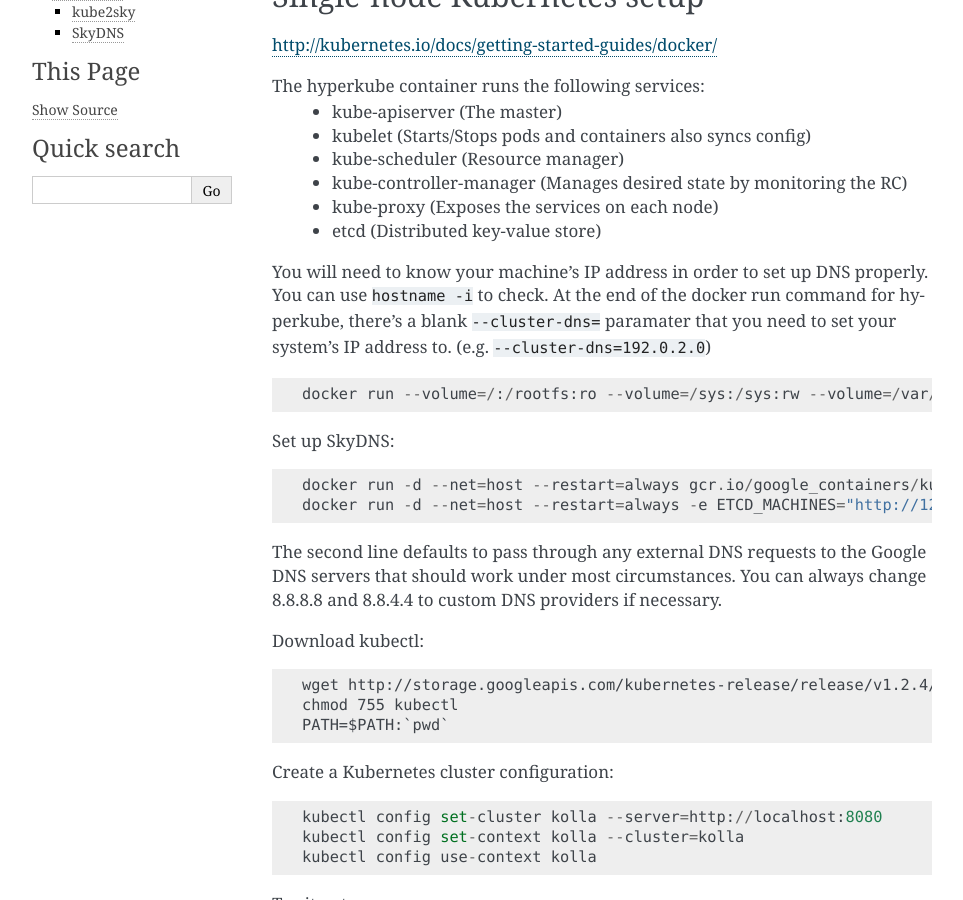
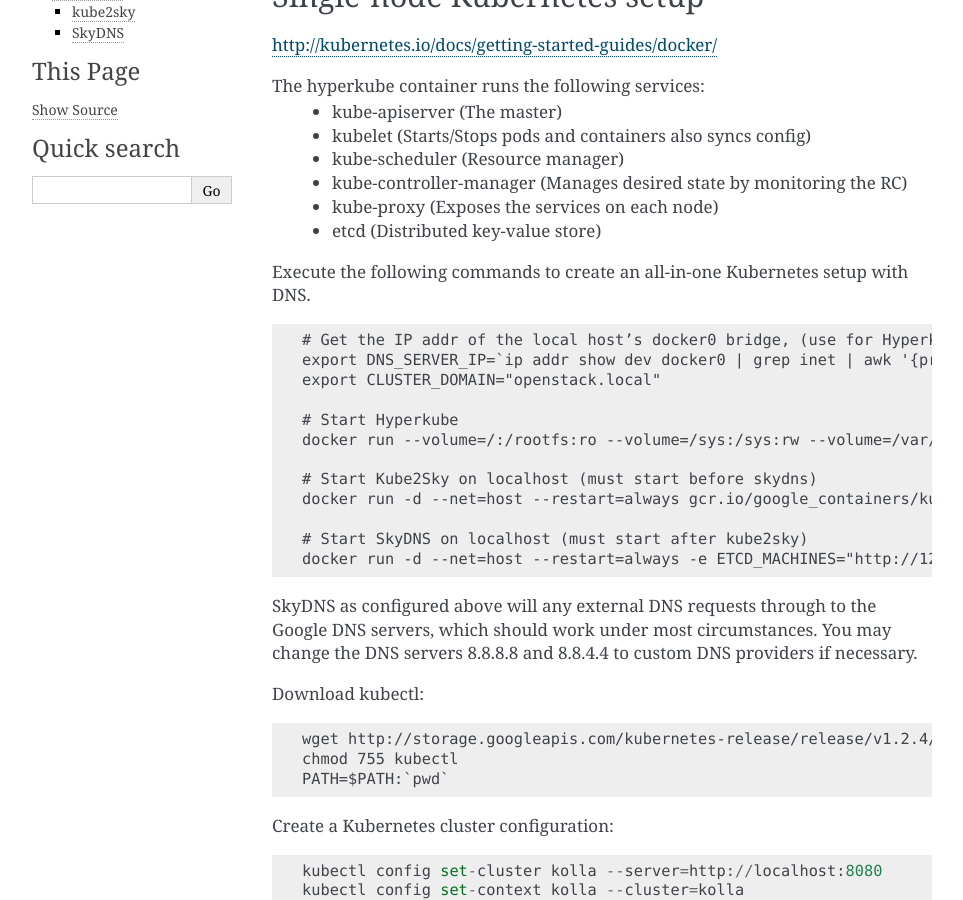
Before and after one commit to openstack-archive/kolla-kubernetes, a Sphinx documentation site: the page built from doc/source/kubernetes-all-in-one.rst, in a window 1280 px wide and 900 px high, scrolled down 198 px. Shown: the whole window, without its empty margins (148-1111 px from the left). Built offline with Sphinx 7.4.7, drawn with Linux system fonts in a browser that asks for light colours.

Commit message:
Simplify DNS docs, removing need for user decisions
- The existing instructions require the user to make decisions where
  the user must lookup the hostip and then substitute it into the
  command.  This change removes that need, and makes the instructions
  cut-and-pastable.

Change-Id: I3e5f91671a87ac707e9d6c91a04a4f105874625b

```diff
--- a/doc/source/kubernetes-all-in-one.rst
+++ b/doc/source/kubernetes-all-in-one.rst
@@ -17,23 +17,27 @@ The hyperkube container runs the following services:
   - kube-proxy (Exposes the services on each node)
   - etcd (Distributed key-value store)
 
-You will need to know your machine's IP address in order to set up DNS
-properly.  You can use ``hostname -i`` to check.  At the end of the docker run
-command for hyperkube, there's a blank ``--cluster-dns=`` paramater that you
-need to set your system's IP address to.  (e.g. ``--cluster-dns=192.0.2.0``)
+Execute the following commands to create an all-in-one Kubernetes setup with DNS.
 
 ::
 
-   docker run --volume=/:/rootfs:ro --volume=/sys:/sys:rw --volume=/var/lib/docker/:/var/lib/docker:rw --volume=/var/lib/kubelet/:/var/lib/kubelet:rw,shared --volume=/var/run:/var/run:rw --net=host --pid=host --privileged=true --name=kubelet -d gcr.io/google_containers/hyperkube-amd64:v1.2.4 /hyperkube kubelet --resolv-conf="" --containerized --hostname-override="127.0.0.1" --address="0.0.0.0" --api-servers=http://localhost:8080 --config=/etc/kubernetes/manifests --cluster-domain=openstack.local --allow-privileged=true --v=2 --cluster-dns=
+   # Get the IP addr of the local host’s docker0 bridge, (use for Hyperkube DNS)
+   export DNS_SERVER_IP=`ip addr show dev docker0 | grep inet | awk '{print $2}'| cut -d'/' -f1`
+   export CLUSTER_DOMAIN="openstack.local"
 
-Set up SkyDNS::
+   # Start Hyperkube
+   docker run --volume=/:/rootfs:ro --volume=/sys:/sys:rw --volume=/var/lib/docker/:/var/lib/docker:rw --volume=/var/lib/kubelet/:/var/lib/kubelet:rw,shared --volume=/var/run:/var/run:rw --net=host --pid=host --privileged=true --name=kubelet -d gcr.io/google_containers/hyperkube-amd64:v1.2.4 /hyperkube kubelet --resolv-conf="" --containerized --hostname-override="127.0.0.1" --address="0.0.0.0" --api-servers=http://localhost:8080 --config=/etc/kubernetes/manifests --cluster-domain=${CLUSTER_DOMAIN} --allow-privileged=true --v=2 --cluster-dns=${DNS_SERVER_IP}
 
-    docker run -d --net=host --restart=always gcr.io/google_containers/kube2sky:1.12 -v=10 -logtostderr=true -domain=openstack.local -etcd-server="http://127.0.0.1:4001"
-    docker run -d --net=host --restart=always -e ETCD_MACHINES="http://127.0.0.1:4001" -e SKYDNS_DOMAIN="openstack.local" -e SKYDNS_ADDR="0.0.0.0:53" -e SKYDNS_NAMESERVERS="8.8.8.8:53,8.8.4.4:53" gcr.io/google_containers/skydns:2015-10-13-8c72f8c
+   # Start Kube2Sky on localhost (must start before skydns)
+   docker run -d --net=host --restart=always gcr.io/google_containers/kube2sky:1.12 -v=10 -logtostderr=true -domain=${CLUSTER_DOMAIN} -etcd-server="http://127.0.0.1:4001"
 
-The second line defaults to pass through any external DNS requests to the
-Google DNS servers that should work under most circumstances.  You can always
-change 8.8.8.8 and 8.8.4.4 to custom DNS providers if necessary.
+   # Start SkyDNS on localhost (must start after kube2sky)
+   docker run -d --net=host --restart=always -e ETCD_MACHINES="http://127.0.0.1:4001" -e SKYDNS_DOMAIN="${CLUSTER_DOMAIN}." -e SKYDNS_ADDR="0.0.0.0:53" -e SKYDNS_NAMESERVERS="8.8.8.8:53,8.8.4.4:53" gcr.io/google_containers/skydns:2015-10-13-8c72f8c
+
+
+SkyDNS as configured above will any external DNS requests through to the Google
+DNS servers, which should work under most circumstances.  You may change the
+DNS servers 8.8.8.8 and 8.8.4.4 to custom DNS providers if necessary.
 
 Download kubectl::
 
```
